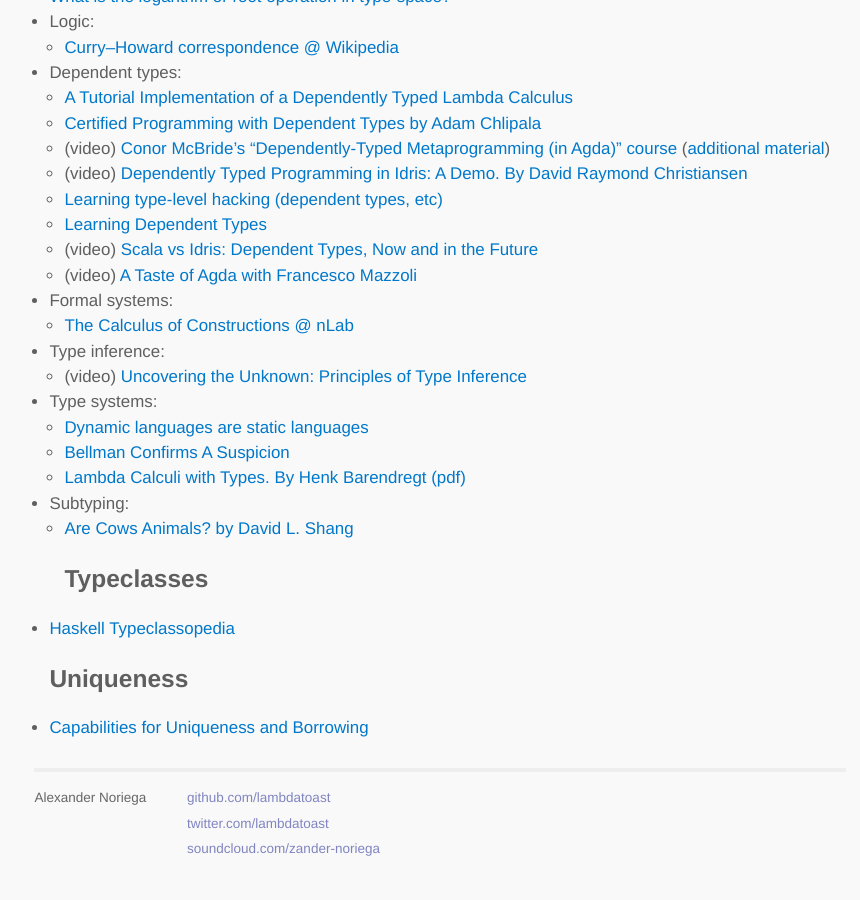
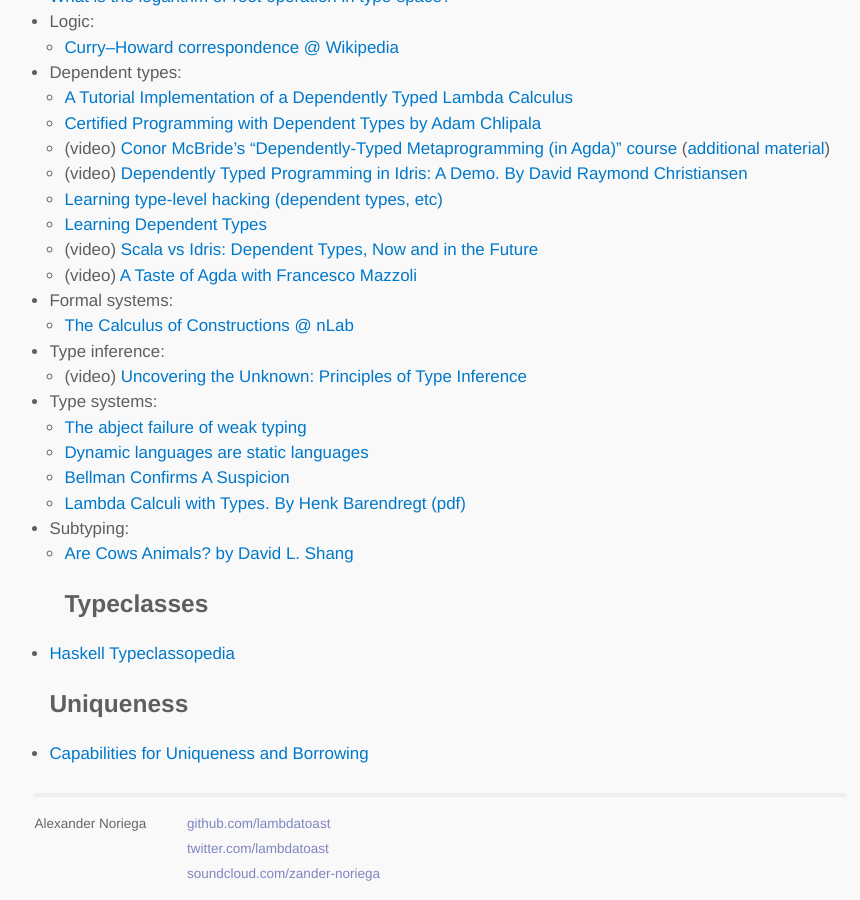
Before and after one commit to lambdatoast/lambdatoast.github.com, a Jekyll site: the page built from cs-resources/index.md, in a window 1280 px wide and 900 px high, scrolled down 7421 px. Shown: the whole window, without its empty margins (200-1060 px from the left). Built offline with Jekyll 4.4.1, drawn with Linux system fonts in a browser that asks for light colours; before the commit the page ends 8296 px from its top, so only the background shows below that.

Commit message:
Add link to 'The abject failure of weak typing' article.

```diff
--- a/cs-resources/index.md
+++ b/cs-resources/index.md
@@ -248,6 +248,7 @@
   - Type inference:
     + (video) [Uncovering the Unknown: Principles of Type Inference](http://www.youtube.com/watch?v=fDTt_uo0F-g)
   - Type systems:
+    + [The abject failure of weak typing](http://techblog.realestate.com.au/the-abject-failure-of-weak-typing/)
     + [Dynamic languages are static languages](http://existentialtype.wordpress.com/2011/03/19/dynamic-languages-are-static-languages/)
     + [Bellman Confirms A Suspicion](https://existentialtype.wordpress.com/2014/04/21/bellman-confirms-a-suspicion/)
     + [Lambda Calculi with Types. By Henk Barendregt (pdf)](http://ttic.uchicago.edu/~dreyer/course/papers/barendregt.pdf)
```
